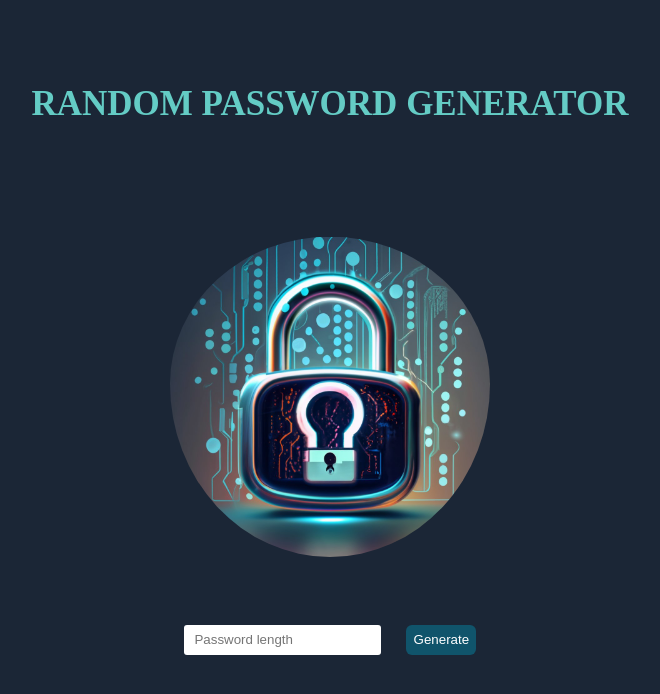
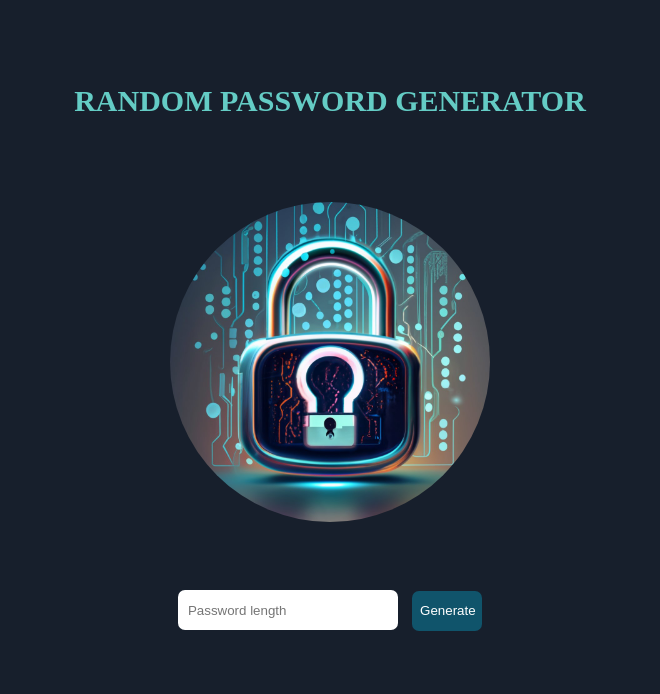
Before and after one commit to riyanswat/wails_pass_gen, a website built with Vite: page frontend/index.html in a window 1280 px wide. Shown: the whole page, without its empty margins (310-970 px from the left). Built offline with nearby package versions, Linux system fonts and the light colour scheme.

Commit message:
streamlined

```diff
--- a/frontend/index.html
+++ b/frontend/index.html
@@ -6,7 +6,16 @@
     <title>Random Password Generator</title>
   </head>
   <body>
-    <div id="app"></div>
+    <div id="app">
+      <h1 id="main-heading">RANDOM PASSWORD GENERATOR</h1>
+    <img id="logo" src="./src/assets/images/logo-universal.jpg" class="logo" draggable="false">
+      <div class="result" id="result"></div>
+      <div class="input-box" id="input">
+        <input class="input" placeholder="Password length" id="length" type="text" autocomplete="off" />
+        <button class="btn" onclick="generate()">Generate</button>
+      </div>
+    </div>
+    </div>
 
     <script src="./src/main.js" type="module"></script>
   </body>
--- a/frontend/src/app.css
+++ b/frontend/src/app.css
@@ -1,21 +1,21 @@
 #logo {
     display: block;
-    max-width: 50%; /* Set a maximum width to maintain aspect ratio */
-    max-height: 50%; /* Set a maximum height to maintain aspect ratio */
-    width: auto; /* Let the width adjust to maintain aspect ratio */
-    height: auto; /* Let the height adjust to maintain aspect ratio */
+    max-width: 50%;
+    max-height: 50%;
+    width: auto;
+    height: auto;
     margin: 5% auto 0;
-    padding: 2% 0 0;
+    /* padding: 2% 0 0; */
     background-position: center;
     background-repeat: no-repeat;
     background-size: 100% 100%;
     background-origin: content-box;
-    border-radius: 50% !important;
-    transition: transform 0.1s;
+    transition: transform 0.7s;
+    border-radius: 50%;
 }
 
 #logo:hover {
-    transform: scale(1.04);
+    transform: rotateZ(360deg);
 }
 
 .result {
@@ -27,17 +27,12 @@
 #main-heading {
     display: inline-block;
     color: #64CCC5;
-    margin-top: 5%; /* Adjust this value as needed */
-    font-family: "Times New Roman", serif; /* Specify font-family correctly */
-    font-size: 35px; /* Set font size */
-    /* transition-duration: 0.1s; */
+    margin-top: 5%;
+    font-family: "Times New Roman", serif;
+    font-size: 30px;
     cursor: default;
     user-select: none;
 }
-
-/* #main-heading:hover {
-    transform: scale(1.02);
-} */
 
 #result {
     color: #64CCC5;
@@ -45,11 +40,11 @@
 
 .input-box .btn {
     width: 70px;
-    height: 30px;
+    height: 40px;
     line-height: 30px;
-    border-radius: 6px;
+    border-radius: 7px;
     border: none;
-    margin: 0 0 0 20px;
+    margin: 0 0 0 10px;
     padding: 0 8px;
     cursor: pointer;
     color: white;
@@ -58,25 +53,28 @@
 }
 
 .input-box .btn:hover {
-    /* background-image: linear-gradient(to top, #171f24 0%, #e2ebf0 100%); */
-    background-color: #08394d;
-    /* transform: rotateX(360deg); */
+    background-color: #0c4457;
+}
+
+.input-box .btn:active {
+    background-color: #0b3b4b;
 }
 
 .input-box .input {
     border: none;
-    border-radius: 3px;
+    border-radius: 7px;
     outline: none;
-    height: 30px;
+    height: 40px;
+    width: 200px;
     line-height: 30px;
     padding: 0 10px;
-    background-color: rgba(240, 240, 240, 1);
+    background-color: rgb(231, 219, 219);
     -webkit-font-smoothing: antialiased;
 }
 
 .input-box .input:hover {
     border: none;
-    background-color: rgba(255, 255, 255, 1);
+    background-color: rgb(240, 234, 234)
 }
 
 .input-box .input:focus {
--- a/frontend/src/main.js
+++ b/frontend/src/main.js
@@ -2,64 +2,11 @@ import "./style.css";
 import "./app.css";
 import clipboardy from "clipboardy";
 
-// i can use python clipboard....
-import logo from "./assets/images/logo-universal.jpg";
 import { Generate } from "../wailsjs/go/main/App";
-
-document.querySelector("#app").innerHTML = `
-    <h1 id="main-heading">RANDOM PASSWORD GENERATOR</h1>
-    <img id="logo" class="logo" draggable="false">
-      <div class="result" id="result"></div>
-      <div class="input-box" id="input">
-        <input class="input" placeholder="Password length" id="length" type="text" autocomplete="off" />
-        <button class="btn" onclick="generate()">Generate</button>
-      </div>
-    </div>
-`;
-document.getElementById("logo").src = logo;
 
 let lengthElement = document.getElementById("length");
 lengthElement.focus();
 let resultElement = document.getElementById("result");
-// Setup the generate function
-// =========================================================================
-// window.generate = function () {
-//   let length = Number(lengthElement.value);
-//   if (isNaN(length)) {
-//     document.getElementById("result").innerText =
-//       "Please enter a valid length!";
-//     return;
-//   }
-//   let maxLength = 24;
-//   textElement.style.display = "none";
-//   resultElement.style.display = "block";
-
-//   // Check if the input is empty
-//   if (length == 0) {
-//     length = 8;
-//   }
-//   if (length > maxLength) {
-//     resultElement.innerText = `Password length shouldn't exceed ${maxLength}`;
-//     return;
-//   }
-//   // Call App.Generate(length)
-//   try {
-//     Generate(length)
-//       .then((result) => {
-//         // Update result with data back from App.Generate()
-//         resultElement.innerText = `Your random password is: ${result}`;
-//         clipboardy.writeSync(result);
-//       })
-//       .catch((err) => {
-//         console.error(err);
-//       });
-//   } catch (err) {
-//     console.error(err);
-//   }
-// };
-// =========================================================================
-
-// Add a function to show and hide the notification
 
 window.generate = function () {
   let length = Number(lengthElement.value);
@@ -68,15 +15,16 @@ window.generate = function () {
       "Please enter a valid length!";
     return;
   }
+
   let maxLength = 24;
   resultElement.style.display = "block";
 
-  // Check if the input is empty
   if (length == 0) {
     length = 8;
   }
   if (length > maxLength) {
     resultElement.innerText = `Password length shouldn't exceed ${maxLength}`;
+    lengthElement.value = "";
     return;
   }
   // Call App.Generate(length)
@@ -85,6 +33,8 @@ window.generate = function () {
       .then((result) => {
         // Update result with data back from App.Generate()
         resultElement.innerText = `Your random password is: ${result}`;
+        lengthElement.value = "";
+
         // Copy the result to the clipboard asynchronously
         clipboardy.write(result, function (err) {
           if (err) {
--- a/frontend/src/style.css
+++ b/frontend/src/style.css
@@ -1,5 +1,6 @@
 html {
-    background-color: rgba(27, 38, 54, 1);
+    /* background-color: rgba(27, 38, 54, 1); */
+    background-color: rgb(23, 31, 44);
     text-align: center;
     color: white;
 }
```
Also changed, not shown: 2 other files.
